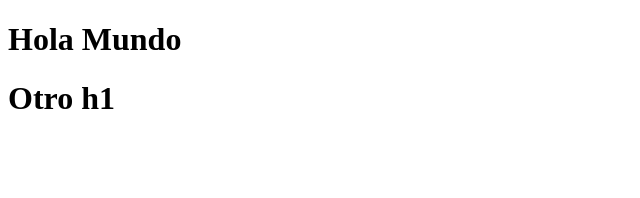
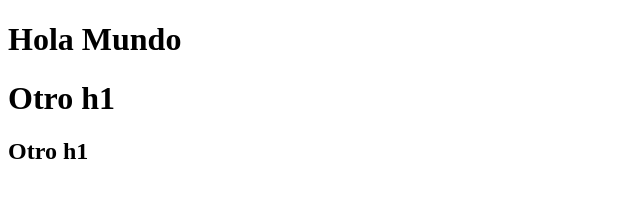
Before and after one commit to andresperlo5/ramaDev, a plain HTML site: page index.html in a window 1280 px wide. Shown: the whole page, without its empty margins (0-640 px from the left). Drawn offline with Linux system fonts and the light colour scheme.

Commit message:
se agrega un h2

```diff
--- a/index.html
+++ b/index.html
@@ -8,6 +8,7 @@
 <body>
     <h1>Hola Mundo</h1>
     <h1>Otro h1</h1>
+    <h2>Otro h1</h2>
 
   <script src="./js/arrayUsuarios.js"></script>
 <!--   <script src="./js/funciones.js"></script> -->
```
